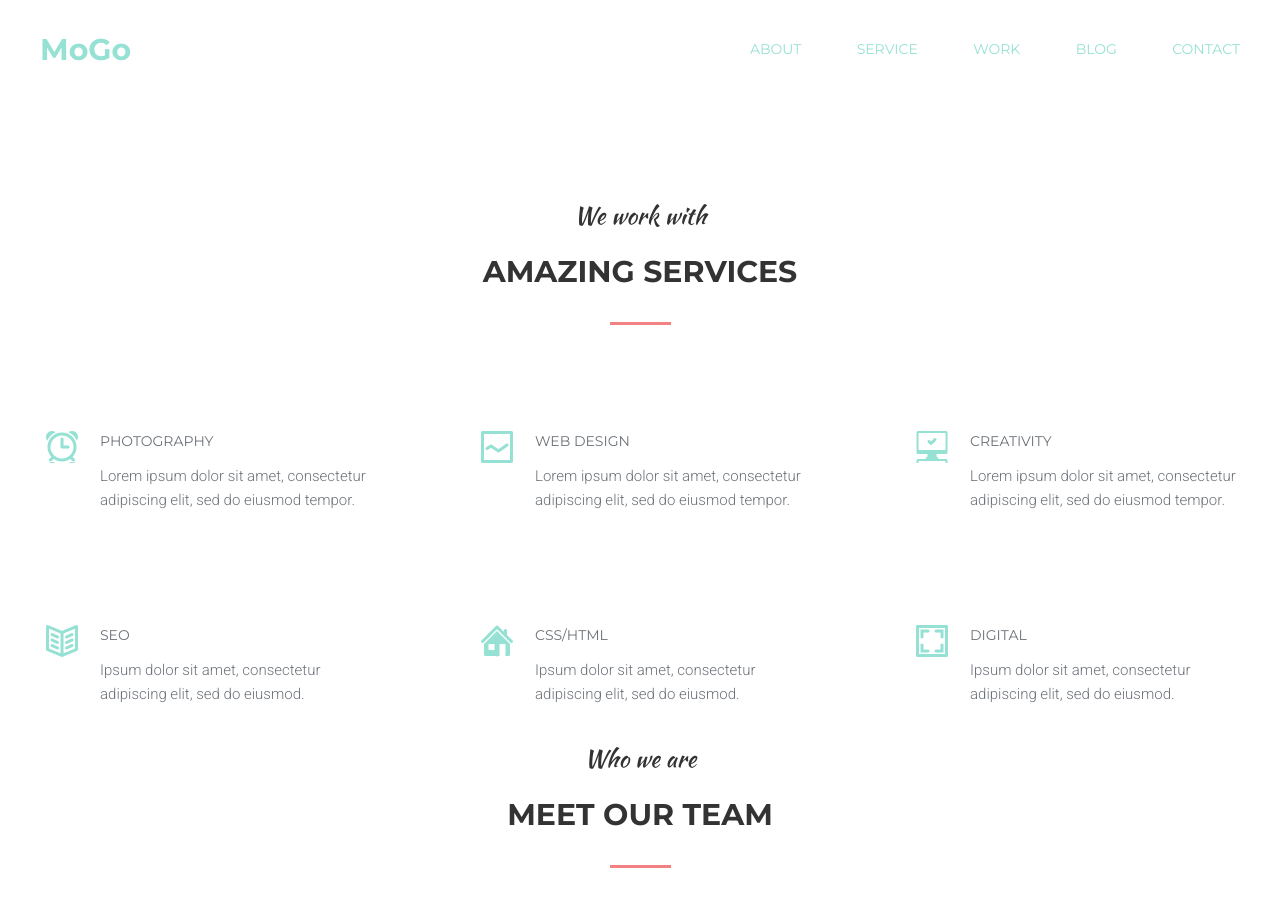
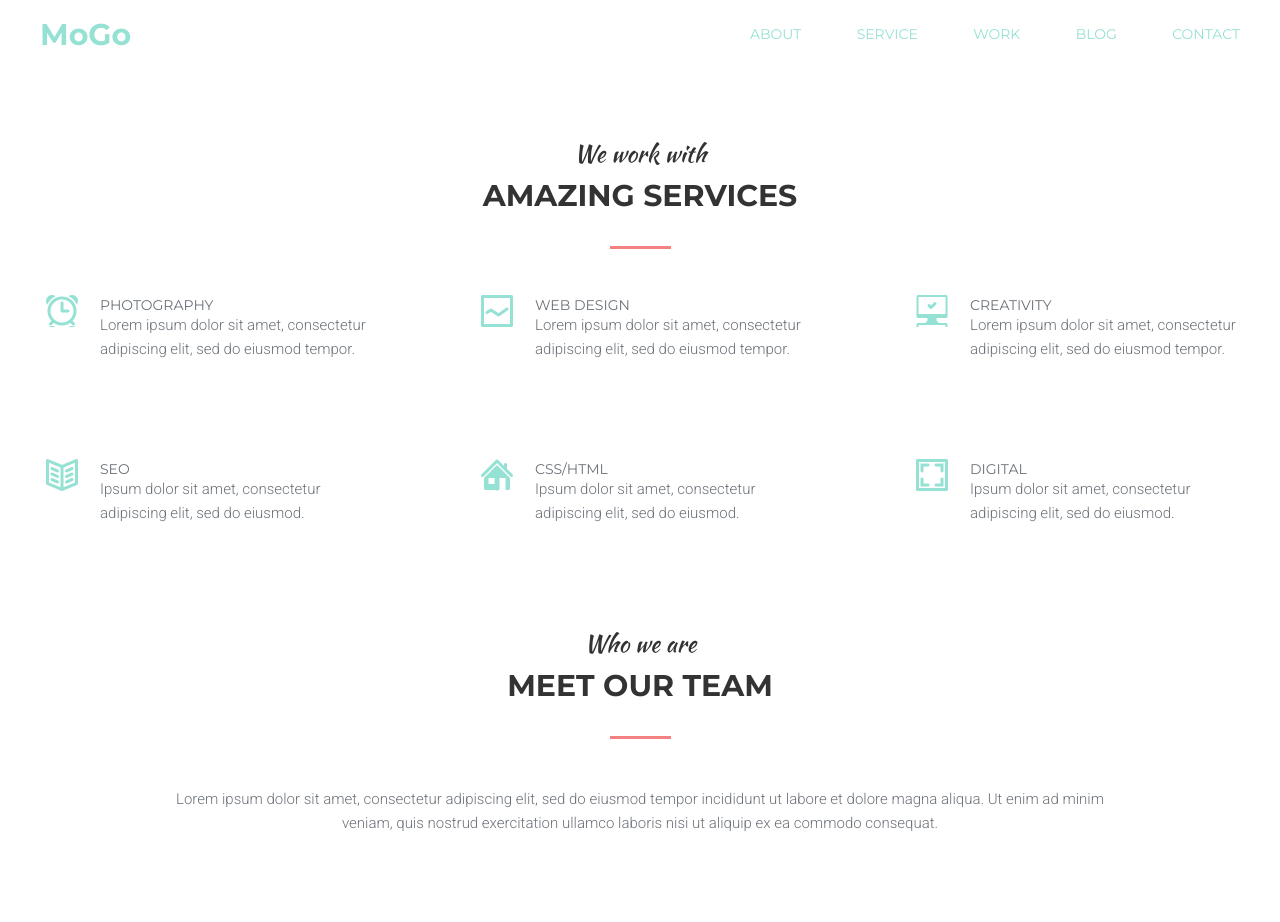
Before and after one commit to Endorrfin/goit-fe-course, a plain HTML site: page html-css/module-06/index.html in a window 1280 px wide. Shown: the top 922 px of the page. Drawn offline with Linux system fonts and the light colour scheme.

Commit message:
Module #6  HomeWork third commit

```diff
--- a/html-css/module-06/css/style.css
+++ b/html-css/module-06/css/style.css
@@ -1,4 +1,8 @@
-html {
+/* go */
+
+* {
+  margin: 0;
+  padding: 0;
   box-sizing: border-box;
 }
 
@@ -46,7 +50,7 @@ ul {
   margin: 0 auto 30px;
   font-size: 16px;
   padding-top: 24px;
-  margin-bottom: 128px;
+  /* margin-bottom: 128px; */
 }
 
 .logo {
@@ -82,7 +86,7 @@ ul {
 .page-nav {
   display: flex;
   align-items: center;
-  min-height: 50px;
+  /* min-height: 50px; */
   /* padding: 9px 0; */
   justify-content: space-between;
 }
@@ -120,10 +124,12 @@ ul {
 
 .preview-text {
   font-size: 24px;
-  line-height: 28px;
+  /* line-height: 28px; */
   font-family: "Kaushan Script", cursive;
   text-align: center;
   color: #333333;
+  margin-bottom: 14px;
+  padding-top: 68px;
 }
 
 .head-block {
@@ -135,7 +141,8 @@ ul {
   color: #333333;
   font-weight: 700;
   text-transform: uppercase;
-  margin-bottom: 108px;
+  /* margin-bottom: 108px; */
+  padding-bottom: 48px;
 }
 
 .amazing-services-list {
@@ -233,7 +240,7 @@ h2::after {
 .wrapper-team {
   width: 1200px;
   margin: 0 auto;
-  padding-bottom: 76px;
+  padding: 40px;
 }
 
 .team-text {
```
